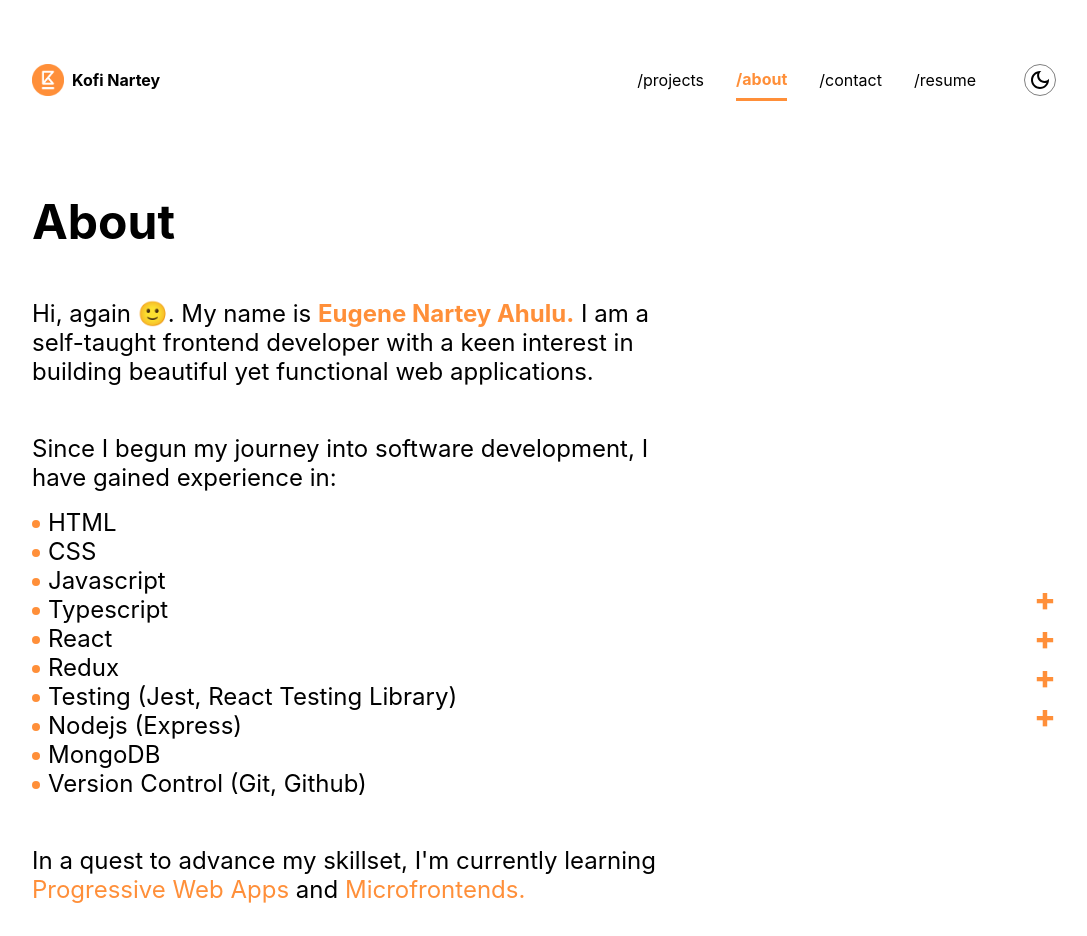
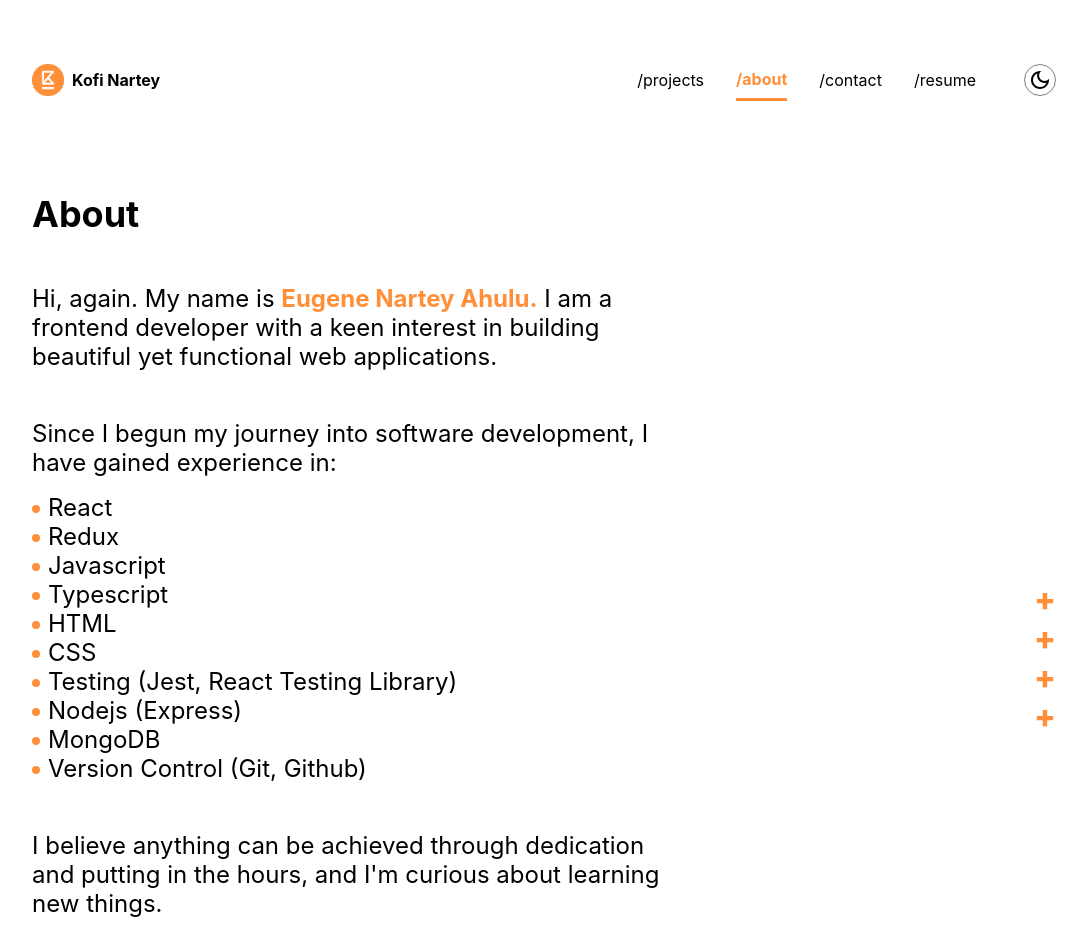
Before and after one commit to kofinartey/portfolio-frontend, a React (Create React App) app: page /about in a window 1280 px wide. Shown: the top 936 px of the page, without its empty margins (96-1183 px from the left). Built offline with nearby package versions, Linux system fonts and the light colour scheme; a web font is replaced by a local one.

Commit message:
revised resume

```diff
--- a/src/components/navbar/Navbar.js
+++ b/src/components/navbar/Navbar.js
@@ -10,9 +10,7 @@ import MenuIcon from "@mui/icons-material/Menu";
 import CloseIcon from "@mui/icons-material/Close";
 import WbSunnyOutlinedIcon from "@mui/icons-material/WbSunnyOutlined";
 import DarkModeOutlinedIcon from "@mui/icons-material/DarkModeOutlined";
-
-const RESUME_URL =
-  "https://drive.google.com/file/d/1DkS2xFXwPv8twtVlFlwp7bB8TupQ3Knr/view?usp=sharing";
+import { RESUME_URL } from "../../utils/utils";
 
 function Navbar() {
   const classes = NavbarStyles();
--- a/src/pages/about/About.js
+++ b/src/pages/about/About.js
@@ -8,6 +8,7 @@ import Button from "../../components/button/Button";
 import AboutStyles from "./AboutStyles";
 import EmailOutlinedIcon from "@mui/icons-material/EmailOutlined";
 import InsertDriveFileOutlinedIcon from "@mui/icons-material/InsertDriveFileOutlined";
+import { RESUME_URL } from "../../utils/utils";
 
 function About() {
   const classes = AboutStyles();
@@ -26,11 +27,11 @@ function About() {
         animate={{ opacity: 1 }}
         transition={{ duration: 1 }}
       >
-        <h1 className={classes.heading}>About</h1>
+        <h2 className={classes.heading}>About</h2>
         <p className={classes.about__intro}>
-          Hi, again 🙂. My name is <span>Eugene Nartey Ahulu.</span> I am a
-          self-taught frontend developer with a keen interest in building
-          beautiful yet functional web applications.
+          Hi, again. My name is <span>Eugene Nartey Ahulu.</span> I am a
+          frontend developer with a keen interest in building beautiful yet
+          functional web applications.
         </p>
 
         <div className={classes.skills}>
@@ -39,12 +40,12 @@ function About() {
             experience in:
           </p>
           <ul>
+            <li>React</li>
+            <li>Redux</li>
+            <li>Javascript</li>
+            <li>Typescript</li>
             <li>HTML</li>
             <li>CSS</li>
-            <li>Javascript</li>
-            <li>Typescript</li>
-            <li>React</li>
-            <li>Redux</li>
             <li>Testing (Jest, React Testing Library)</li>
             <li>Nodejs (Express)</li>
             <li>MongoDB</li>
@@ -54,13 +55,14 @@ function About() {
 
         <div className={classes.skills}>
           <p>
-            In a quest to advance my skillset, I'm currently learning{" "}
-            <span>Progressive Web Apps</span> and <span>Microfrontends.</span>
+            I believe anything can be achieved through dedication and putting in
+            the hours, and I'm curious about learning new things.
           </p>
           <br />
+
           <p>
-            I believe anything can be achieved through dedication and putting in
-            the hours, and I'm curious about learning new things.
+            In a quest to advance my skillset, I'm currently learning{" "}
+            <span>React Native</span> and <span>Electron.</span>
           </p>
         </div>
 
@@ -73,10 +75,7 @@ function About() {
             <Link to="/contact">
               <Button leftIcon={<EmailOutlinedIcon />}> Email</Button>
             </Link>
-            <a
-              href="https://drive.google.com/file/d/1xt0wRPGrdayPXCIfyfnjXmIEfnRo2Kkd/view?usp=sharing"
-              target="resumePage  "
-            >
+            <a href={RESUME_URL} target="resumePage  ">
               <Button leftIcon={<InsertDriveFileOutlinedIcon />}>
                 {" "}
                 Resume
--- /dev/null
+++ b/src/utils/utils.js
@@ -0,0 +1,2 @@
+export const RESUME_URL =
+  "https://drive.google.com/file/d/1VPTlM1hsy59rKGl4BJUQmXDY-xnax3d5/view?usp=sharing";
```
